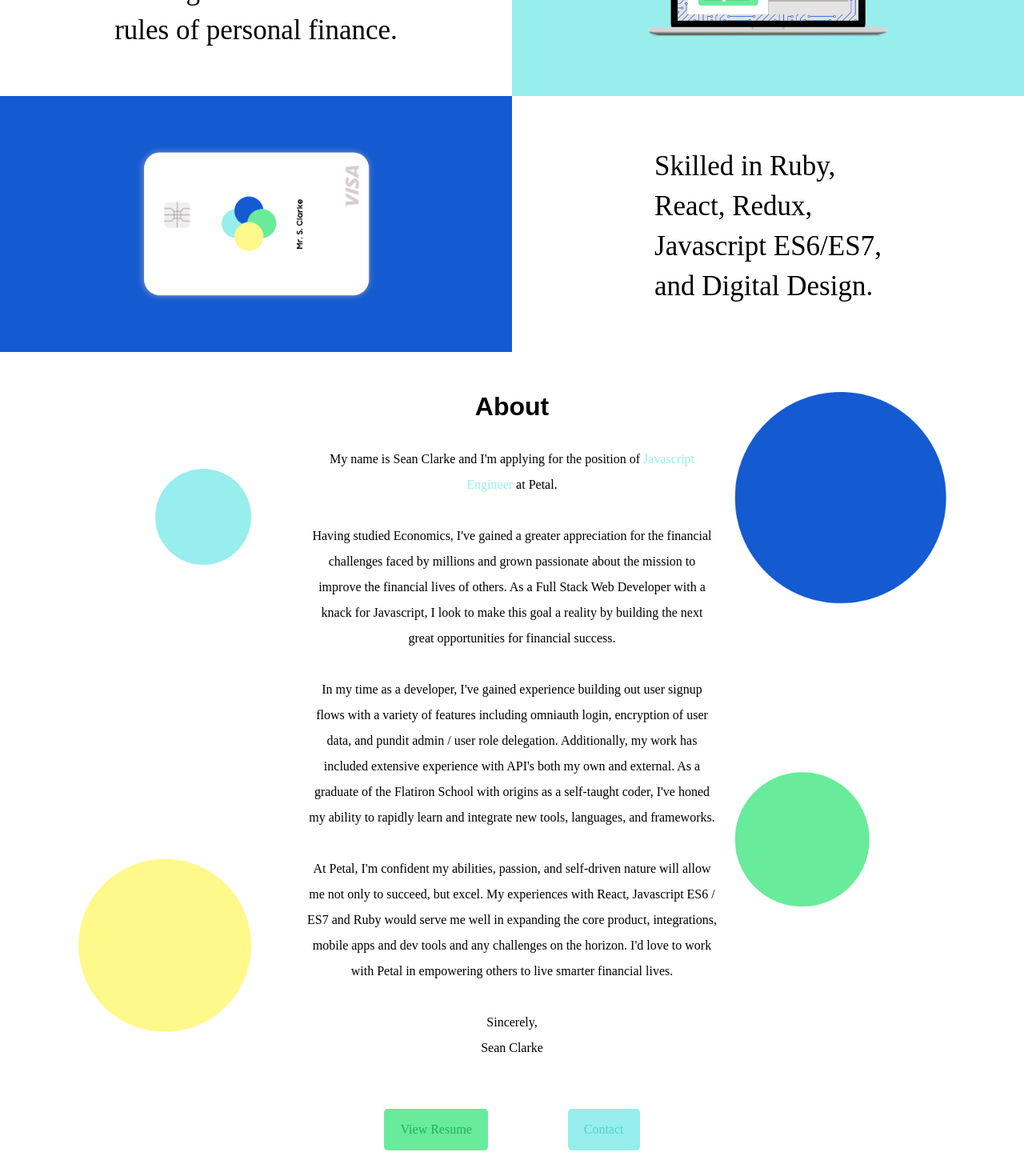
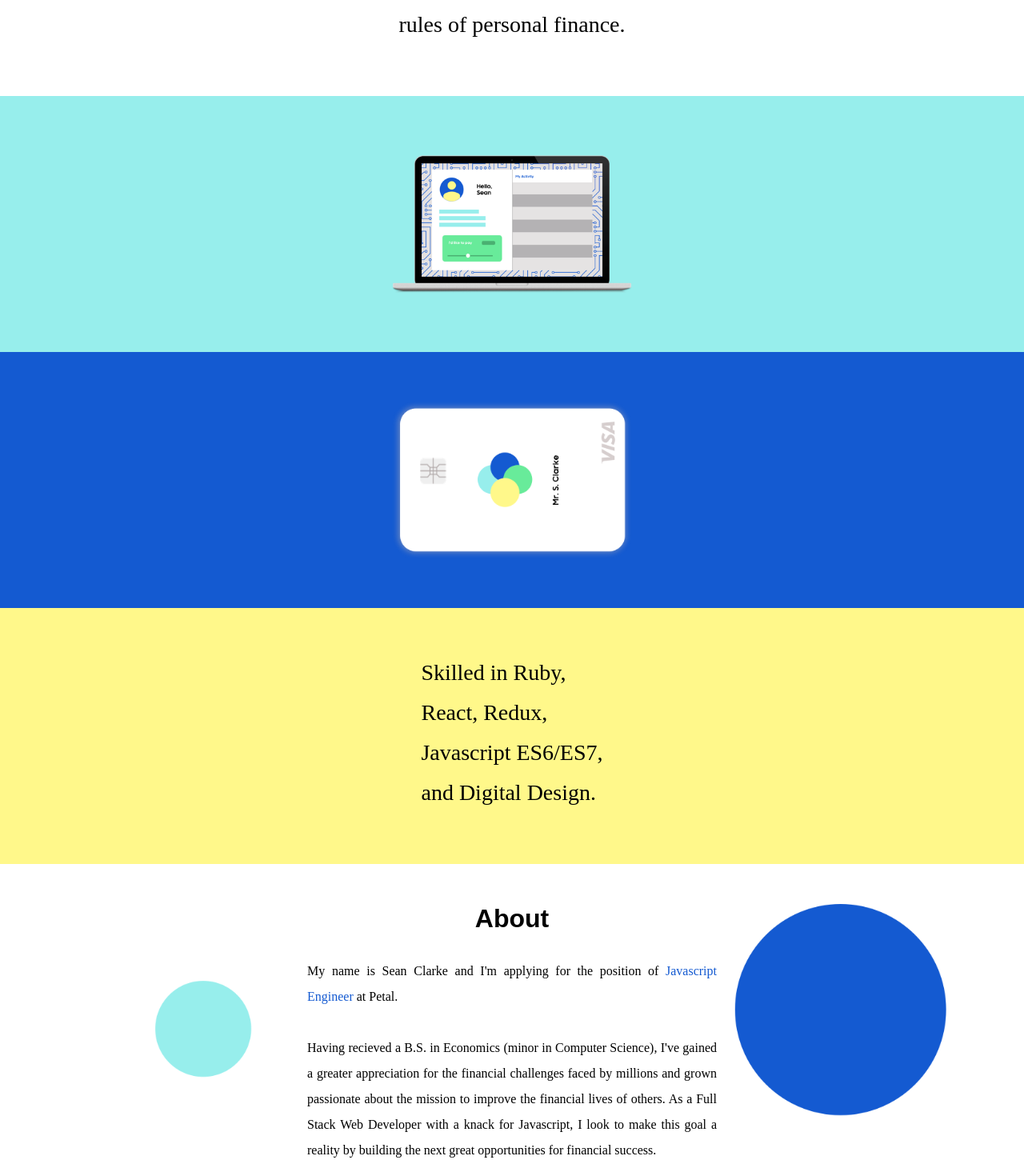
Before and after one commit to SCDesigns/petal, a React (Create React App) app in the folder petal/: page / in a window 1280 px wide. Shown: the part 360-1830 px from the top of the page at 80% size. Built offline with nearby package versions, Linux system fonts and the light colour scheme.

Commit message:
fixed about structure

```diff
--- a/petal/src/App.css
+++ b/petal/src/App.css
@@ -1,10 +1,5 @@
 .App {
   text-align: center;
-}
-
-.App-logo {
-  animation: App-logo-spin infinite 5s linear;
-  height: 80px;
 }
 
 .App-header {
@@ -40,38 +35,36 @@
   margin: 0 auto;
 }
 
+.Row {
+  height: 40vh;
+}
+
 .Block-1 {
   background-color: #FFFFFF;
   width: 50%;
-  height: 40vh;
+  height: 100%;
   float: left;
-  font-family: HK Nova;
-  font-weight: Extralight;
-  font-size: 2em;
 }
 
 .Block-2 {
   background-color: #97EEEC;
   width: 50%;
-  height: 40vh;
+  height: 100%;
   float: right;
 }
 
 .Block-3 {
   background-color: #145AD1;
   width: 50%;
-  height: 40vh;
+  height: 100%;
   float: left;
 }
 
 .Block-4 {
   background-color: #FFFFFF;
   width: 50%;
-  height: 40vh;
+  height: 100%;
   float: right;
-  font-family: HK Nova;
-  font-weight: Extralight;
-  font-size: 2em;
 }
 
 img.graphic {
@@ -90,6 +83,9 @@
   transform: translate(-50%, -50%);
   font-size: 35px;
   line-height: 50px;
+  font-size: 1.75em;
+  font-family: HK Nova;
+  font-weight: Extralight;
 }
 
 .About {
@@ -115,7 +111,8 @@
 
 .paragraph {
   padding: 10px;
-  width: 40vw;
+  text-align: justify;
+  width: 30vw;
   margin: 0 auto;
   font-family: HKNova-MediumNarrow;
   font-size: 1em;
@@ -142,32 +139,12 @@
   color: #FFF88A;
 }
 
-.btn2 {
-  background-color: #97EEEC;
-  border: none;
-  border-radius: 5px;
-  padding: 10px 20px;
-  font-family: HKNova-MediumNarrow;
-  font-size: 1em;
-  line-height: 2em;
-  margin: 50px;
-}
-
-.btn2 a {
-  text-decoration: none;
-  color: #50D2CF;
-}
-
-.btn2 a:hover {
-  color: #FFF88A;
-}
-
 .paragraph a {
     text-decoration: none;
-    color: #97EEEC
+    color: #145AD1
   }
 
-@media (max-width: 800px) {
+@media (max-width: 1350px) {
   .Intro {
     height: 160vh;
     margin: 0 auto;
@@ -222,7 +199,7 @@
 
   .paragraph {
     padding: 10px;
-    width: 60vw;
+    width: 40vw;
     margin: 0 auto;
     font-family: HKNova-MediumNarrow;
     font-size: 1em;
--- a/petal/src/sections/About.js
+++ b/petal/src/sections/About.js
@@ -13,7 +13,7 @@
           <p className="paragraph">
              My name is Sean Clarke and I'm applying for the position of <a text-decoration="none" href="https://careers.petalcard.com/o/javascript-engineer">Javascript Engineer</a> at Petal.
              <br/><br/>
-             Having studied Economics, I've gained a greater appreciation
+             Having recieved a B.S. in Economics (minor in Computer Science), I've gained a greater appreciation
              for the financial challenges faced by millions and grown passionate
              about the mission to improve the financial lives of others. As a
              Full Stack Web Developer with a knack for Javascript, I look to make this
@@ -32,7 +32,7 @@
              not only to succeed, but excel. My experiences with React, Javascript ES6 / ES7
              and Ruby would serve me well in expanding the core product, integrations, mobile apps and
              dev tools and any challenges on the horizon. I'd love to work with Petal in empowering others
-             to live smarter financial lives.
+             to live smarter financial lives!
              <br/><br/>
 
              Sincerely,<br/> Sean Clarke
```
